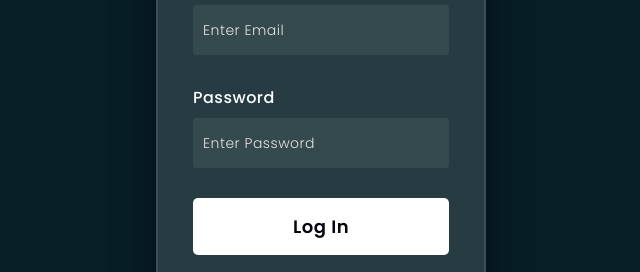
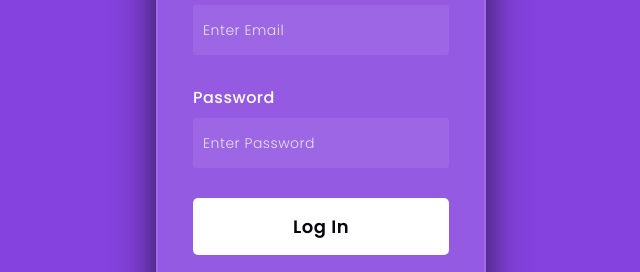
Before and after one commit to Versha108/LOGIN-FORM, a plain HTML site: page index.html in a window 1280 px wide. Shown: the part 288-560 px from the top of the page, without its empty margins (319-959 px from the left). Drawn offline with Linux system fonts and the light colour scheme.

Commit message:
Update style1.css

```diff
--- a/style1.css
+++ b/style1.css
@@ -9,7 +9,7 @@
     overflow: hidden;
     align-items: center;
     justify-content: center;
-    background-color: #061f26;
+    background-color:rgb(133, 66, 222);
   }
 
   .inFormBackground {
@@ -105,7 +105,7 @@
     border-radius: 5px;
     position: absolute;
     transition: left 0.4s, color 0.4s;
-    background-color: #202020;
+    background-color: rgb(116, 31, 226);
   }
 
   .submitForm:hover {
@@ -136,7 +136,7 @@
   }
 
   .social div:hover {
-    background-color: rgba(255, 255, 255, 0.47);
+    background-color: rgb(116, 31, 226);
   }
 
   .social .fb {
```
